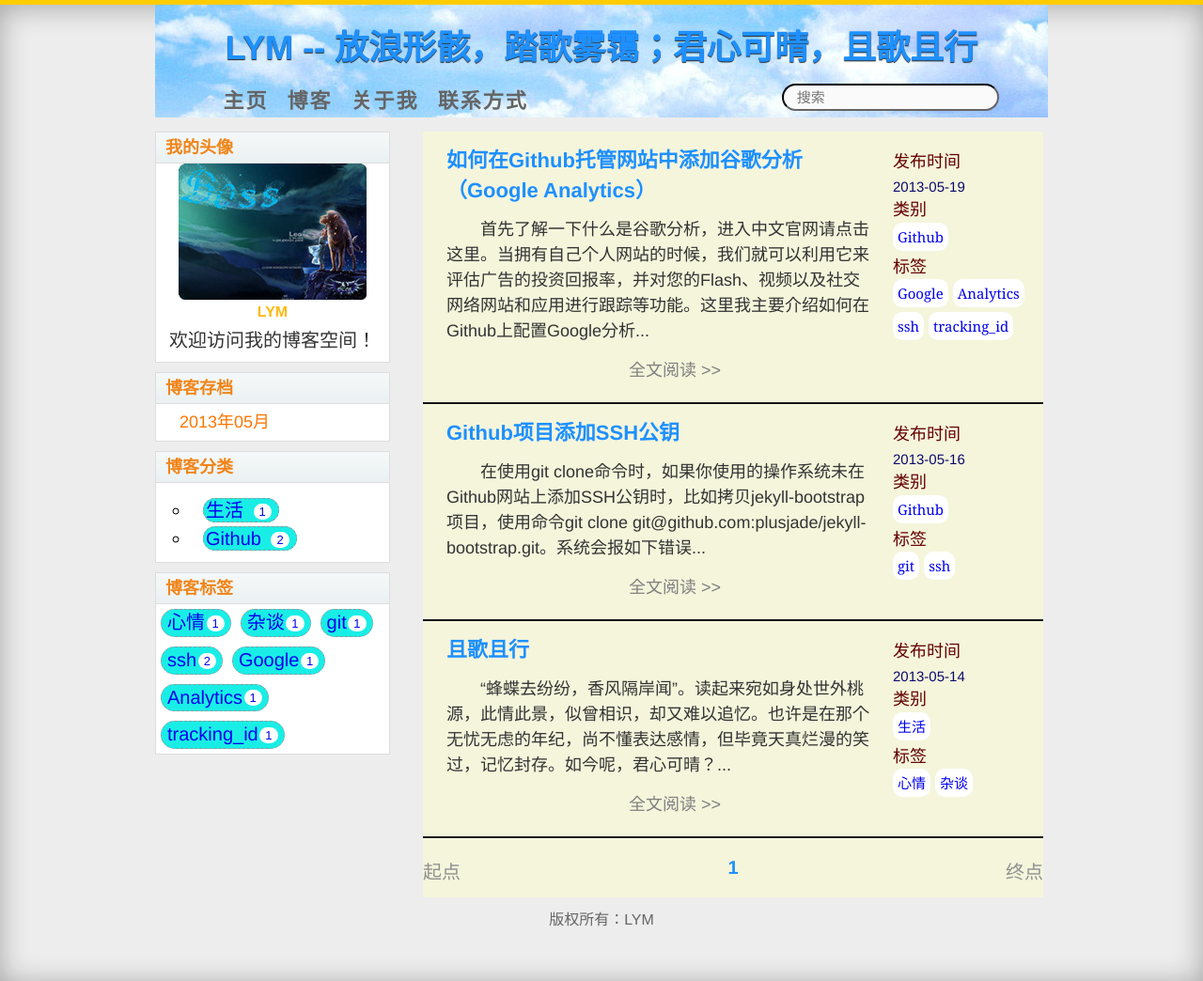
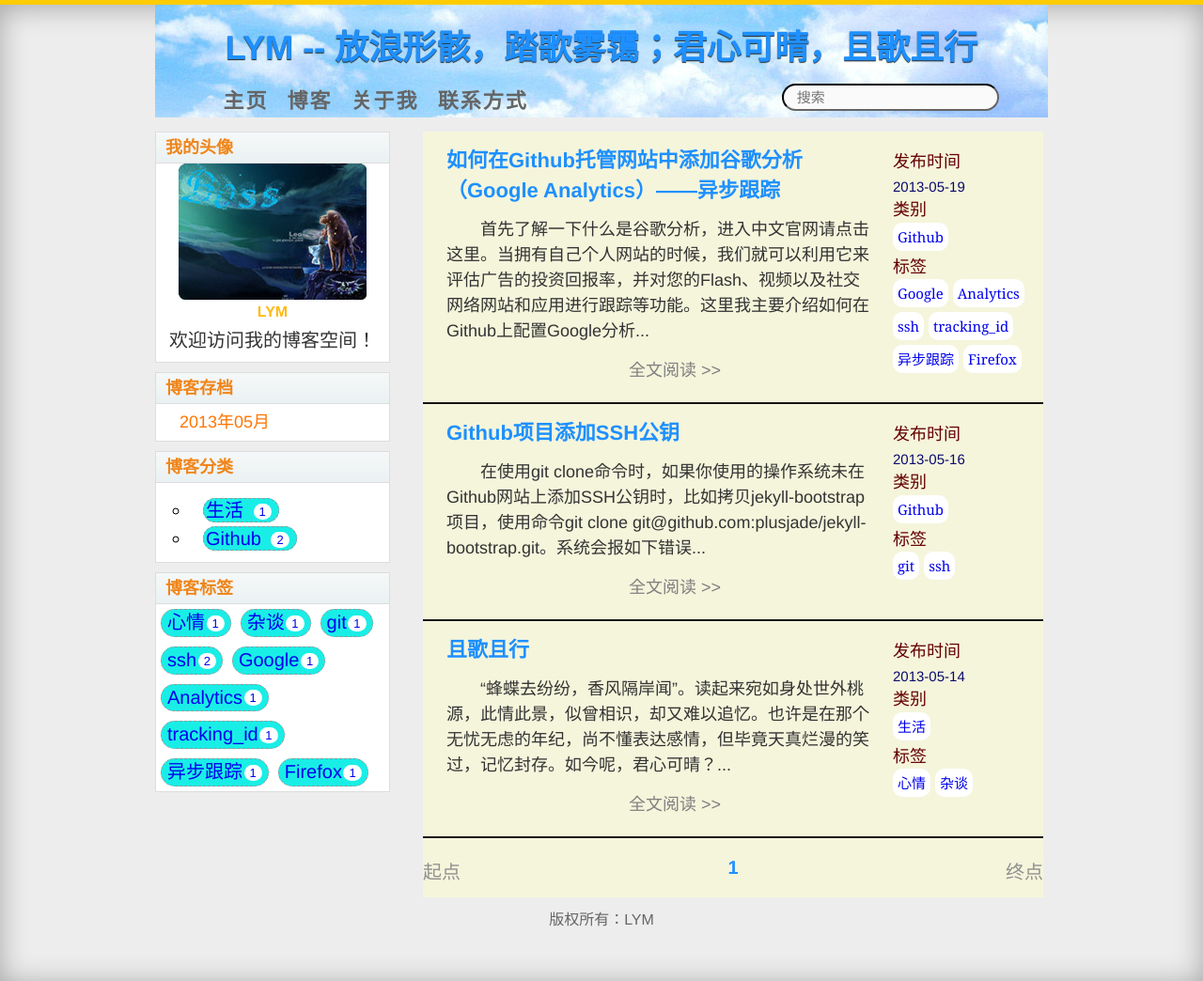
Before and after one commit to lym406365619/lym406365619.github.com, a Jekyll site: the page built from index.html, in a window 1280 px wide. Shown: the whole page at 94% size. Built offline with Jekyll 4.4.1, drawn with Linux system fonts in a browser that asks for light colours; Markdown is read by kramdown in place of the engine named in the settings; the list of posts is cut into pages by our own code; some of the changed lines change nothing that is shown.

Commit message:
modify third blog

```diff
--- a/_posts/2013-05-19-how-to-add-google-analytics-in-your-github.md
+++ b/_posts/2013-05-19-how-to-add-google-analytics-in-your-github.md
@@ -1,12 +1,12 @@
 ---
 layout: post
-title: 如何在Github托管网站中添加谷歌分析（Google Analytics）
+title: 如何在Github托管网站中添加谷歌分析（Google Analytics）——异步跟踪
 categories: [Github]
-tags: [Google, Analytics, ssh, tracking_id]
+tags: [Google, Analytics, ssh, tracking_id, 异步跟踪, Firefox]
 description: 首先了解一下什么是谷歌分析，进入中文官网请点击这里。当拥有自己个人网站的时候，我们就可以利用它来评估广告的投资回报率，并对您的Flash、视频以及社交网络网站和应用进行跟踪等功能。这里我主要介绍如何在Github上配置Google分析
 ---
 {% include JB/setup %}
-#如何在Github托管网站中添加谷歌分析（Google Analytics）
+#如何在Github托管网站中添加谷歌分析（Google Analytics）——异步跟踪
 首先了解一下什么是谷歌分析，进入中文官网请点击[这里](http://www.google.cn/intl/zh-CN/analytics/)。
 
 当拥有自己个人网站的时候，我们就可以利用它来评估广告的投资回报率，并对您的Flash、视频以及社交网络网站和应用进行跟踪等功能。这里我主要介绍如何在Github上配置Google分析。
@@ -17,9 +17,12 @@
 ##2 获得google分析的tracking_id
 进入google分析[官网](http://www.google.cn/intl/zh-CN/analytics/)。登陆进去，依次点击管理 --> 新账户，选择想要跟踪的内容，这边我们选着网站，跟踪方法选择Universal Analytics,接着填入网站名称、网址等基本信息，点击获取跟踪ID，此时网站会总动帮你生成一个跟踪ID以及你的跟踪代码，下图是我的账户生成的跟踪ID以及跟踪代码。
 
-<img src="/img/blog/google_analytics.png" width="578px" height="431px" class="pic"></img>
+<img src="/img/blog/google_analytics.png" width="578px" height="431px" class="pic" alt="谷歌分析ID以及跟踪代码"></img>
 
 ##3 将Google分析部署到你的Github项目
+
+###------设置tracking_id
+
 打开<code>&#95;config.yml</code>配置文件，设置一下JB/analytics下的google的tracking-id，如下所示:
 <div class="highlight">
   <pre>
@@ -45,19 +48,80 @@
 其中analytics位于_layouts下的JB文件夹里，代码为：
 <div class="highlight">
   <pre>
-     <code class="text">&#123;% if site.safe and site.JB.analytics.provider and page.JB.analytics != false %}
+     <code class="text">&#123;% <span class="ck">if</span> site.safe and site.JB.analytics.provider and page.JB.analytics != false %}
 
-  &#123;% case site.JB.analytics.provider %}
-  &#123;% when "google" %}
+  &#123;% <span class="ck">case</span> site.JB.analytics.provider %}
+  &#123;% <span class="ck">when</span> "google" %}
     &#123;% include JB/analytics-providers/google %}
-  &#123;% when "getclicky" %}
+  &#123;% <span class="ck">when</span> "getclicky" %}
     &#123;% include JB/analytics-providers/getclicky %}
-  &#123;% when "mixpanel" %}
+  &#123;% <span class="ck">when</span> "mixpanel" %}
     &#123;% include JB/analytics-providers/mixpanel %}
-  &#123;% when "custom" %}
+  &#123;% <span class="ck">when</span> "custom" %}
     &#123;% include custom/analytics %}
-  &#123;% endcase %}
+  &#123;% <span class="ck">endcase</span> %}
 
-&#123;% endif %}</code></pre>
+&#123;% <span class="ck">endif</span> %}</code></pre>
 </div>
-因为之前<code>&#95;config.yml</code>配置文件中设置为google，所以应该执行JB/analytics-providers/google里面的代码。将之前生成的JavaScript代码复制到<code>&#95;include/JB/analytics-providers/google</code>里面。
+因为之前<code>&#95;config.yml</code>配置文件中设置为google，所以应该执行JB/analytics-providers/google里面的代码。下面应该是添加JavaScript代码里。
+
+###------设置JavaScript代码
+刚开始我把之前生成的JavaScript代码复制到<code>&#95;include/JB/analytics-providers/google</code>里面，但这个时候问题出现了，我利用谷歌调试工具进行测试，发现代码没有生效（一会我会告诉大家如何知道自己的跟踪已经设置成功了），不知道什么原因，而且我也是按照官方的设置进行部署的。于是我就使用JB使用的异步跟踪设置方式，发现测试成功。代码如下：
+<div class="highlight">
+  <pre>
+    <code class="text">&#60;script type="text/javascript">
+
+  <span class="jk">var</span> _gaq = _gaq || [];
+  _gaq.<span class="jm">push</span>([<span class="jv">'_setAccount'</span>, <span class="jv">'{{ site.JB.analytics.google.tracking_id }}'</span>]);
+  _gaq.<span class="jm">push</span>(['_trackPageview']);
+
+  (<span class="jk">function</span>() {
+    <span class="jk">var</span> ga = document.<span class="jm">createElement</span>('script'); ga.type = 'text/javascript'; ga.async = true;
+    ga.src = ('https:' == document.location.protocol ? 'https://ssl' : 'http://www') + '.google-analytics.com/ga.js';
+    <span class="jk">var</span> s = document.getElementsByTagName('script')[0]; s.parentNode.insertBefore(ga, s);
+  })();
+
+&#60;/script></code></pre>
+</div>
+
+
+##4 调试、检测谷歌异步跟踪
+Google分析官方提供了[跟踪代码问题指导](https://developers.google.com/analytics/resources/articles/gaTrackingTroubleshooting?hl=zh-CN)，列出常见的跟踪代码错误、常见报告数据问题以及调试方法。
+
+下表是不同浏览器所使用不同的测测试调试工具：
+
+浏览器 | 调试工具
+:------|:----------
+All | [Firebug Lite](http://getfirebug.com/firebuglite)
+Chrome | [Google Analytics Tracking Code Debugger](https://chrome.google.com/extensions/detail/jnkmfdileelhofjcijamephohjechhna)
+Chrome | Built-in Developer Tools (e.g. [Resources](http://www.chromium.org/devtools/google-chrome-developer-tools-tutorial#resources))
+Firefox | [Live HTTP Headers](http://livehttpheaders.mozdev.org/installation.html)
+Firefox | [Firebug](https://addons.mozilla.org/en-US/firefox/addon/1843)
+IE | [Fiddler](http://www.fiddlertool.com/fiddler/)
+Sarari | Built-in Activity window
+IE/Sarari/Firefox | [Charles](http://www.xk72.com/charles/download.php)
+
+我使用的是Firefox,介绍一下如何在Firefox调试谷歌异步跟踪是否正常运行，我使用的是[Live HTTP Headers](http://livehttpheaders.mozdev.org/installation.html)工具
+
+<strong>第一步：</strong>下载并安装[Live HTTP Headers](http://livehttpheaders.mozdev.org/installation.html)；安装好后重启浏览器，一般会提示你重启浏览器；
+
+<strong>第二步：</strong>打开Live HTTP Headers插件，在菜单栏选择Tools(工具) --> LiveHTTPHeaders；
+
+<strong>第三步：</strong>点击打开页面上的Generator选项，并选择右边选项中的images、CSS、request；
+
+<strong>第四步：</strong>打开含有Google分析跟踪插件的页面，即你要检测的页面。如果你之前已经打开了，刷新页面就行；
+
+<strong>第五步：</strong>在刷新进入页面后，验证页面是否对<code>urchin.js</code>或者<code>ga.js</code>发出请求；
+
+<strong>第六步：</strong>检查是否对<code>_utm.gif</code>发出请求。
+
+如果实现上述步骤里，说明你的追踪设置应该没有问题。
+
+如果想使用其他浏览器进行检测，请看[官方文档](https://developers.google.com/analytics/resources/articles/gaTrackingTroubleshooting?hl=zh-CN)吧。
+
+以下是我测试页面的结果:
+
+<img src="/img/blog/google_tracking.png" width="500px" height="387" alt="Google跟踪分析调试结果" class="pic"></img>
+
+##5 结语
+个人提交Google跟踪分析已经两天了，不过我的Google跟踪状态还是“未安装跟踪代码”，上网搜了以下，好像确实要等很久，如果各位也像我一样，不用着急，慢慢等吧。不过网站的一些数据还是可以看到的，因为Google会自动帮你生成一个报告分析，看了一下还是很详细的，可以慢慢研究。
--- a/css/style.css
+++ b/css/style.css
@@ -1,5 +1,18 @@
 * {
     word-wrap: break-word;
+}
+
+table {
+    margin: 10px 35px;
+}
+
+th {
+    background: none repeat scroll 0% 0% rgb(221, 221, 221);
+}
+
+td, th {
+    padding: 5px 10px;
+    border: 1px solid rgb(136, 136, 136);
 }
 
 body {
@@ -668,6 +681,18 @@
     font-style: italic;
 }
 
+.highlight .ck {
+    color: rgb(200, 0, 0);
+}
+
+.highlight .jk {
+    color: rgb(100, 0, 0);
+}
+
+.highlight .jm {
+    color: rgb(255, 0, 0);
+}
+
 /*----------------*/
 #copyright {
     margin: 20px 0px;
```
Also changed, not shown: img/blog/google_tracking.png (added).
